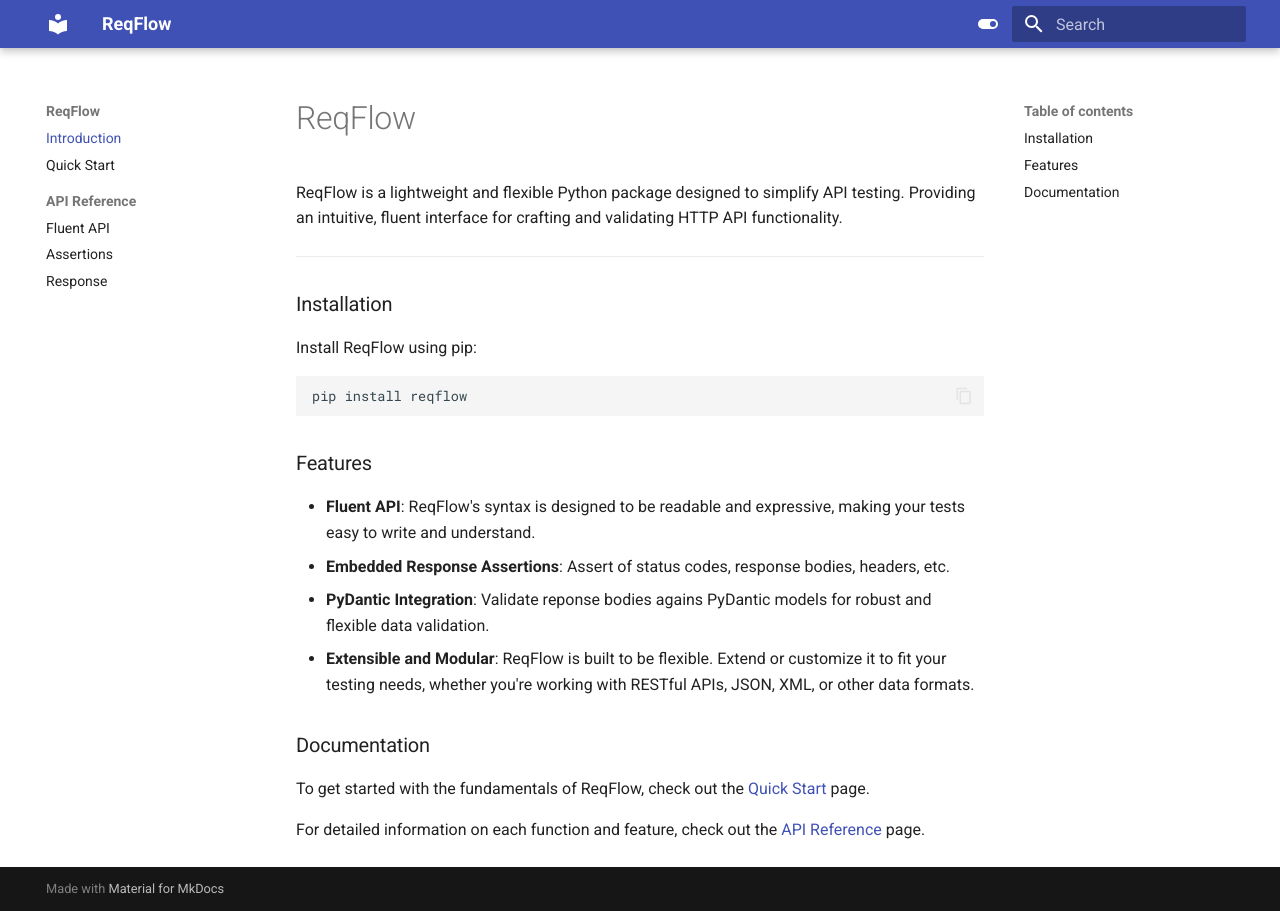
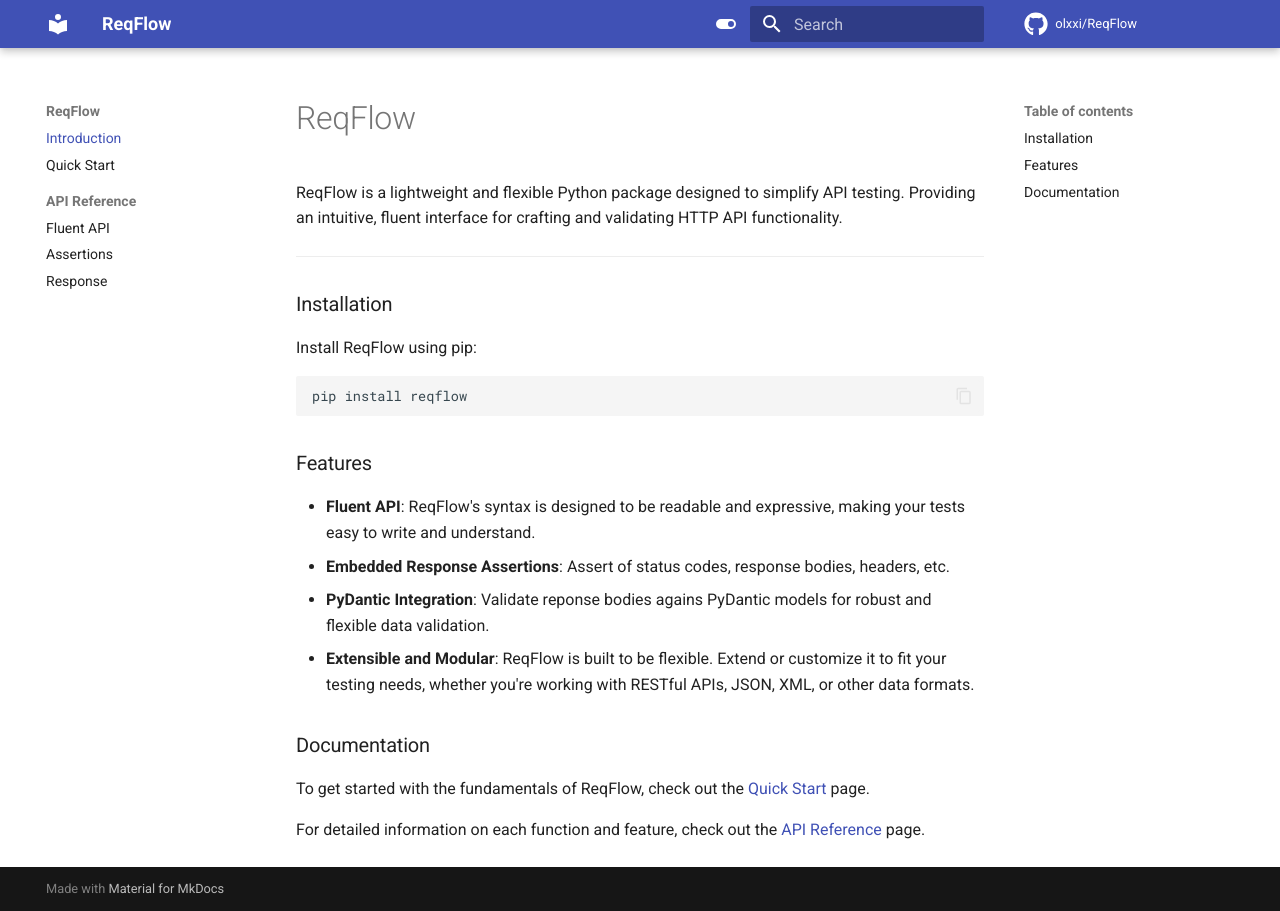
Before and after one commit to olxxi/ReqFlow, an MkDocs documentation site: the page built from docs/index.md, in a window 1280 px wide. Built offline with MkDocs 1.6.1 and Material for MkDocs 9.7.7, drawn with Linux system fonts in a browser that asks for light colours; comment, search, counter and statistics services are not loaded.

Commit message:
github workflow for docs

```diff
--- a/mkdocs.yml
+++ b/mkdocs.yml
@@ -1,6 +1,10 @@
 site_name: ReqFlow
+repo_url: https://github.com/olxxi/ReqFlow
+repo_name: olxxi/ReqFlow
 theme:
   name: material
+  icon:
+    repo: fontawesome/brands/github
   features:
 #    - navigation.tabs
     - navigation.sections
```
Also changed, not shown: 1 other file.
